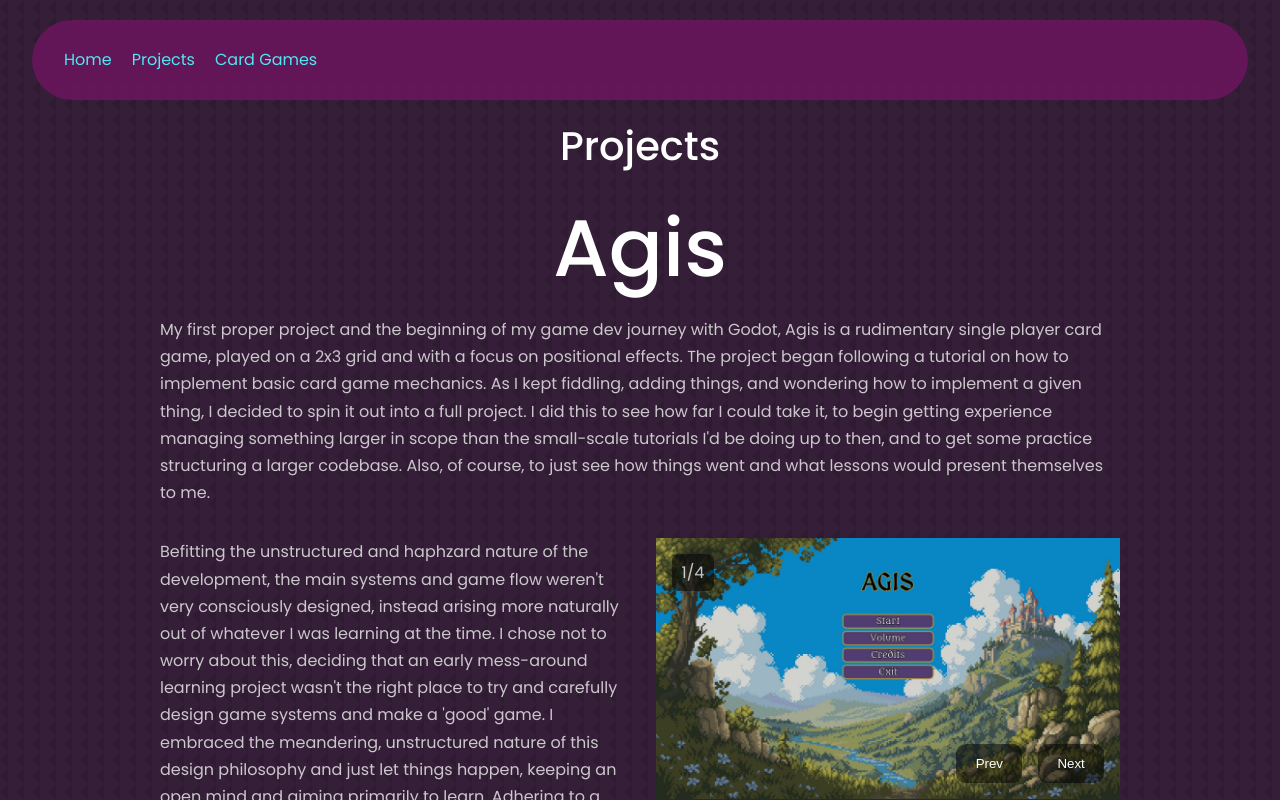
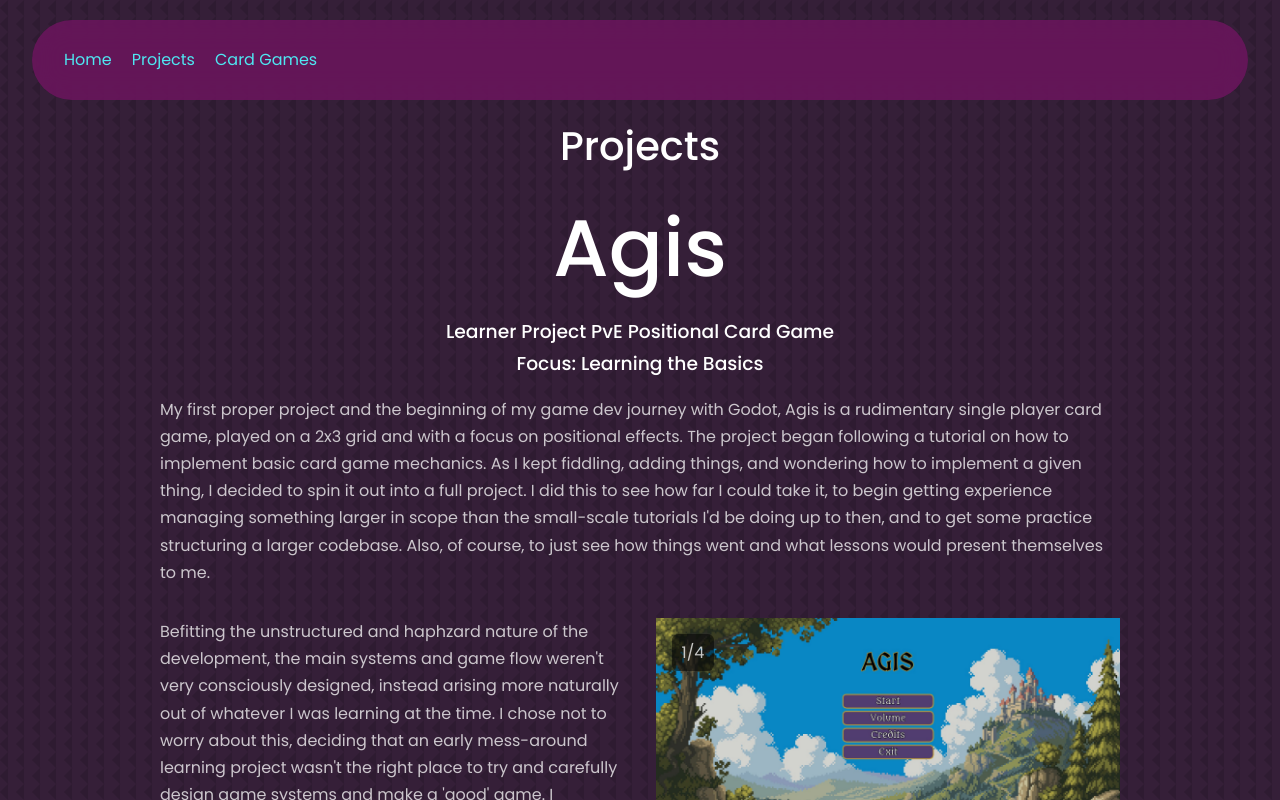
Before and after one commit to BenSchwartz96/gamedev_portfolio_site, a React (Vite) app: page /gamedev_portfolio_site/projects in a window 1280 px wide. Shown: the top 800 px of the page. Built offline with nearby package versions, Linux system fonts and the light colour scheme.

Commit message:
Added some subheaders

```diff
--- a/src/components/projects/agis/agis-header/AgisHeader.jsx
+++ b/src/components/projects/agis/agis-header/AgisHeader.jsx
@@ -9,6 +9,11 @@ const AgisHeader = () => {
           <h1>Agis</h1>
         </div>
 
+        <div className="agis__subheaders">
+          <h3>Learner Project PvE Positional Card Game</h3>
+          <h3>Focus: Learning the Basics</h3>
+        </div>
+
       </div>
     </header>
   )
--- a/src/components/projects/agis/agis-header/agis-header.css
+++ b/src/components/projects/agis/agis-header/agis-header.css
@@ -14,6 +14,10 @@ header {
   font-size: 5rem;
 }
 
+.agis__subheaders {
+  margin-bottom: 1rem;
+}
+
 
 /* ==== Media Queries ==== */
 
```
